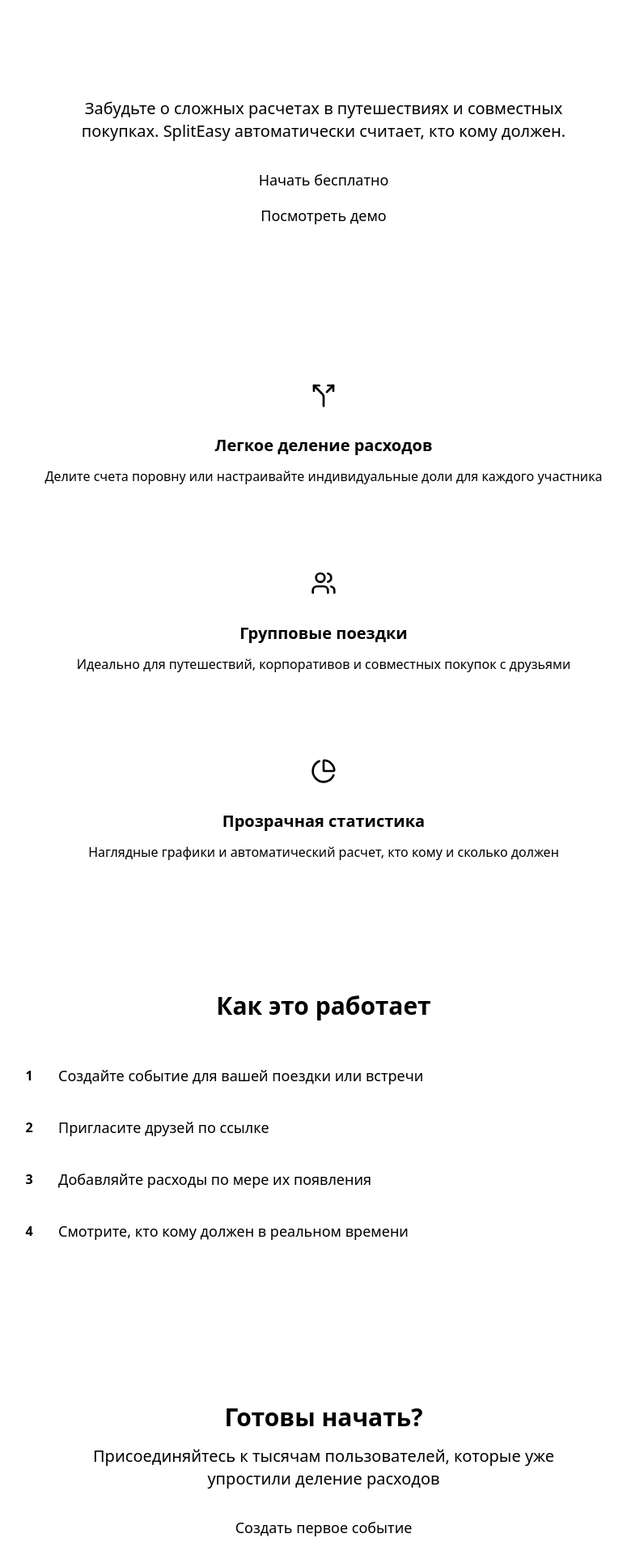
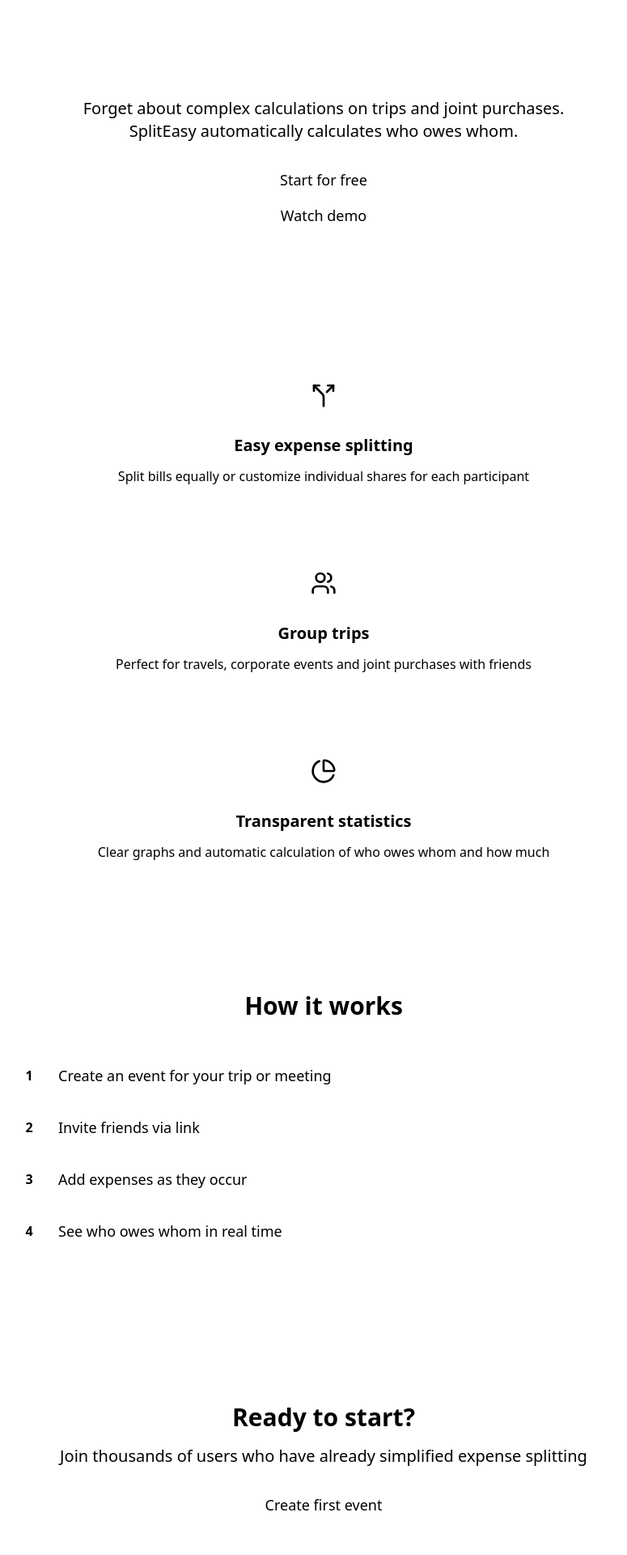
Before and after one commit to Tserpilouski/SplitEasy, a React (Vite) app: page / in a window 1280 px wide. Shown: the part 160-2080 px from the top of the page at 81% size, without its empty margins (240-1015 px from the left). Built offline with nearby package versions, Linux system fonts and the light colour scheme.

Commit message:
feat: translate all text on English

```diff
--- a/src/layouts/DashboardLayout.tsx
+++ b/src/layouts/DashboardLayout.tsx
@@ -6,13 +6,13 @@
     const [isSidebarOpen, setIsSidebarOpen] = useState<boolean>(false);
     return (
         <div className="flex min-h-screen">
-            {/* Sidebar - фиксированная ширина */}
+            {/* Sidebar - fixed width */}
             <Sidebar
                 isOpen={isSidebarOpen}
                 onClose={() => setIsSidebarOpen(false)}
             />
 
-            {/* Main content - сдвигается когда sidebar открыт */}
+            {/* Main content - shifts when sidebar is open */}
             <div
                 className={`flex-1 flex flex-col transition-all duration-300 ${
                     isSidebarOpen ? 'ml-64' : 'ml-0'
@@ -33,7 +33,7 @@
 
                 <footer className="py-8 border-t mt-20">
                     <div className="text-center text-muted-foreground">
-                        <p>© 2024 SplitEasy. Все права защищены.</p>
+                        <p>© 2024 SplitEasy. All rights reserved.</p>
                     </div>
                 </footer>
             </div>
--- a/src/layouts/HomeLayout.tsx
+++ b/src/layouts/HomeLayout.tsx
@@ -12,7 +12,7 @@
                     <h1 className="text-2xl font-bold">SplitEasy</h1>
                 </div>
                 <Link to={mainRoutes.LOGIN.path}>
-                    <button>Войти</button>
+                    <button>Login</button>
                 </Link>
             </header>
             <main>
@@ -20,7 +20,7 @@
             </main>
             <footer className="py-8 border-t mt-20">
                 <div className="text-center text-muted-foreground">
-                    <p>© 2024 SplitEasy. Все права защищены.</p>
+                    <p>© 2024 SplitEasy. All rights reserved.</p>
                 </div>
             </footer>
         </>
--- a/src/pages/Home.tsx
+++ b/src/pages/Home.tsx
@@ -5,18 +5,18 @@
     const features = [
         {
             icon: Split,
-            title: 'Легкое деление расходов',
-            description: 'Делите счета поровну или настраивайте индивидуальные доли для каждого участника',
+            title: 'Easy expense splitting',
+            description: 'Split bills equally or customize individual shares for each participant',
         },
         {
             icon: Users,
-            title: 'Групповые поездки',
-            description: 'Идеально для путешествий, корпоративов и совместных покупок с друзьями',
+            title: 'Group trips',
+            description: 'Perfect for travels, corporate events and joint purchases with friends',
         },
         {
             icon: PieChart,
-            title: 'Прозрачная статистика',
-            description: 'Наглядные графики и автоматический расчет, кто кому и сколько должен',
+            title: 'Transparent statistics',
+            description: 'Clear graphs and automatic calculation of who owes whom and how much',
         },
     ];
 
@@ -26,21 +26,21 @@
                 <section className="py-20 md:py-32 text-center">
                     <div className="max-w-4xl mx-auto">
                         <h2 className="text-5xl md:text-6xl font-bold mb-6 from-primary to-purple-600 bg-clip-text text-transparent">
-                            Делите расходы
-                            <br />с друзьями легко
+                            Split expenses
+                            <br />with friends easily
                         </h2>
                         <p className="text-xl text-muted-foreground mb-8 max-w-2xl mx-auto">
-                            Забудьте о сложных расчетах в путешествиях и совместных покупках. SplitEasy автоматически
-                            считает, кто кому должен.
+                            Forget about complex calculations on trips and joint purchases. SplitEasy automatically
+                            calculates who owes whom.
                         </p>
                         <div className="flex flex-col sm:flex-row gap-4 justify-center">
                             <Link to="/dashboard">
                                 <button className="text-lg px-8" data-testid="button-get-started">
-                                    Начать бесплатно
+                                    Start for free
                                 </button>
                             </Link>
                             <button className="text-lg px-8" data-testid="button-demo">
-                                Посмотреть демо
+                                Watch demo
                             </button>
                         </div>
                     </div>
@@ -66,13 +66,13 @@
 
                 <section className="py-16">
                     <div className="max-w-3xl mx-auto">
-                        <h3 className="text-3xl font-bold text-center mb-12">Как это работает</h3>
+                        <h3 className="text-3xl font-bold text-center mb-12">How it works</h3>
                         <div className="space-y-6">
                             {[
-                                'Создайте событие для вашей поездки или встречи',
-                                'Пригласите друзей по ссылке',
-                                'Добавляйте расходы по мере их появления',
-                                'Смотрите, кто кому должен в реальном времени',
+                                'Create an event for your trip or meeting',
+                                'Invite friends via link',
+                                'Add expenses as they occur',
+                                'See who owes whom in real time',
                             ].map((step, index) => (
                                 <div key={index} className="flex items-start gap-4" data-testid={`step-${index}`}>
                                     <div className="w-10 h-10 rounded-full bg-primary text-primary-foreground flex items-center justify-center font-bold">
@@ -87,13 +87,13 @@
 
                 <section className="py-20 text-center">
                     <div className="max-w-3xl mx-auto p-12 from-primary/10 to-purple-500/10 rounded-2xl">
-                        <h3 className="text-3xl font-bold mb-4">Готовы начать?</h3>
+                        <h3 className="text-3xl font-bold mb-4">Ready to start?</h3>
                         <p className="text-xl text-muted-foreground mb-8">
-                            Присоединяйтесь к тысячам пользователей, которые уже упростили деление расходов
+                            Join thousands of users who have already simplified expense splitting
                         </p>
                         <Link to="/dashboard">
                             <button className="text-lg px-8" data-testid="button-cta">
-                                Создать первое событие
+                                Create first event
                             </button>
                         </Link>
                     </div>
--- a/src/pages/Login.tsx
+++ b/src/pages/Login.tsx
@@ -34,24 +34,24 @@
                             <span className="text-3xl font-bold">SplitEasy</span>
                         </div>
 
-                        <h1 className="text-4xl font-bold mb-6">Делите расходы просто</h1>
+                        <h1 className="text-4xl font-bold mb-6">Split expenses easily</h1>
                         <p className="text-lg text-indigo-100 leading-relaxed">
-                            Забудьте о сложных расчётах. Отслеживайте траты, делите счета и знайте, кто кому должен —
-                            всё в одном месте.
+                            Forget about complex calculations. Track expenses, split bills and know who owes whom —
+                            all in one place.
                         </p>
 
                         <div className="mt-12 grid grid-cols-3 gap-6">
                             <div className="text-center">
                                 <div className="text-3xl font-bold">10K+</div>
-                                <div className="text-sm text-indigo-200">Пользователей</div>
+                                <div className="text-sm text-indigo-200">Users</div>
                             </div>
                             <div className="text-center">
                                 <div className="text-3xl font-bold">50K+</div>
-                                <div className="text-sm text-indigo-200">Событий</div>
+                                <div className="text-sm text-indigo-200">Events</div>
                             </div>
                             <div className="text-center">
                                 <div className="text-3xl font-bold">1M+</div>
-                                <div className="text-sm text-indigo-200">Расходов</div>
+                                <div className="text-sm text-indigo-200">Expenses</div>
                             </div>
                         </div>
                     </div>
@@ -62,8 +62,8 @@
             </div>
             <div className="w-1/2 flex flex-col justify-center bg-white">
                 <div className="text-center mb-8">
-                    <h2 className="text-3xl font-bold text-foreground">Вход в аккаунт</h2>
-                    <p className="text-muted-foreground mt-2">Введите свои данные для входа</p>
+                    <h2 className="text-3xl font-bold text-foreground">Login to account</h2>
+                    <p className="text-muted-foreground mt-2">Enter your credentials to login</p>
                 </div>
                 <div className="w-1/2 mx-auto shadow-lg p-10 rounded-xl">
                     <form className="flex flex-col space-y-5" onSubmit={handleSubmit(login)}>
@@ -98,9 +98,9 @@
                     </form>
                 </div>
                 <div className="text-center mt-6 text-muted-foreground">
-                    <span className="mr-1">Нет аккаунта?</span>
+                    <span className="mr-1">Don&apos;t have an account?</span>
                     <Link to="/signup" className="text-primary font-medium hover:underline">
-                        Зарегистрироваться
+                        Sign Up
                     </Link>
                 </div>
             </div>
--- a/src/pages/Signup.tsx
+++ b/src/pages/Signup.tsx
@@ -51,24 +51,24 @@
                             <span className="text-3xl font-bold">SplitEasy</span>
                         </div>
 
-                        <h1 className="text-4xl font-bold mb-6">Делите расходы просто</h1>
+                        <h1 className="text-4xl font-bold mb-6">Split expenses easily</h1>
                         <p className="text-lg text-indigo-100 leading-relaxed">
-                            Забудьте о сложных расчётах. Отслеживайте траты, делите счета и знайте, кто кому должен —
-                            всё в одном месте.
+                            Forget about complex calculations. Track expenses, split bills and know who owes whom —
+                            all in one place.
                         </p>
 
                         <div className="mt-12 grid grid-cols-3 gap-6">
                             <div className="text-center">
                                 <div className="text-3xl font-bold">10K+</div>
-                                <div className="text-sm text-indigo-200">Пользователей</div>
+                                <div className="text-sm text-indigo-200">Users</div>
                             </div>
                             <div className="text-center">
                                 <div className="text-3xl font-bold">50K+</div>
-                                <div className="text-sm text-indigo-200">Событий</div>
+                                <div className="text-sm text-indigo-200">Events</div>
                             </div>
                             <div className="text-center">
                                 <div className="text-3xl font-bold">1M+</div>
-                                <div className="text-sm text-indigo-200">Расходов</div>
+                                <div className="text-sm text-indigo-200">Expenses</div>
                             </div>
                         </div>
                     </div>
@@ -81,9 +81,9 @@
                 <div className="w-1/2 mx-auto">
                     <div className="mb-6">
                         <h2 className="text-2xl font-bold text-gray-800">
-                            {step === 1 ? 'Создать аккаунт' : 'Завершите регистрацию'}
+                            {step === 1 ? 'Create account' : 'Complete registration'}
                         </h2>
-                        <p className="text-gray-600 mt-2">Шаг {step} из 2</p>
+                        <p className="text-gray-600 mt-2">Step {step} of 2</p>
                     </div>
 
                     <form className="flex flex-col gap-4" onSubmit={handleSubmit(onSubmit)}>
@@ -120,13 +120,13 @@
                                             }
                                             label={
                                                 <span>
-                                                    Я согласен с{' '}
+                                                    I agree to the{' '}
                                                     <Link to="/" className="text-indigo-600 hover:underline">
-                                                        условиями использования
-                                                    </Link>
-                                                    {' '}и{' '}
+                                                        terms of service
+                                                    </Link>{' '}
+                                                    and{' '}
                                                     <Link to="/" className="text-indigo-600 hover:underline">
-                                                        политикой конфиденциальности
+                                                        privacy policy
                                                     </Link>
                                                 </span>
                                             }
@@ -142,7 +142,7 @@
                                     onClick={handleNextStep}
                                     className="w-full bg-indigo-600 text-white py-3 rounded-lg font-semibold hover:bg-indigo-700 transition-colors"
                                 >
-                                    Далее
+                                    Next
                                 </button>
                             </>
                         ) : (
@@ -150,7 +150,7 @@
                                 <FormTextField
                                     type="password"
                                     label="Password"
-                                    placeholder="Введите пароль"
+                                    placeholder="Enter password"
                                     required
                                     error={errors.password?.message}
                                     register={register('password', signupValidationRules.password)}
@@ -158,7 +158,7 @@
                                 <FormTextField
                                     type="password"
                                     label="Confirm Password"
-                                    placeholder="Повторите пароль"
+                                    placeholder="Confirm password"
                                     required
                                     error={errors.confirmPassword?.message}
                                     register={register('confirmPassword', {
@@ -182,13 +182,13 @@
                                         onClick={handlePrevStep}
                                         className="flex-1 bg-gray-200 text-gray-700 py-3 rounded-lg font-semibold hover:bg-gray-300 transition-colors"
                                     >
-                                        Назад
+                                        Back
                                     </button>
                                     <button
                                         type="submit"
                                         className="flex-1 bg-indigo-600 text-white py-3 rounded-lg font-semibold hover:bg-indigo-700 transition-colors"
                                     >
-                                        Зарегистрироваться
+                                        Sign Up
                                     </button>
                                 </div>
                             </>
```
